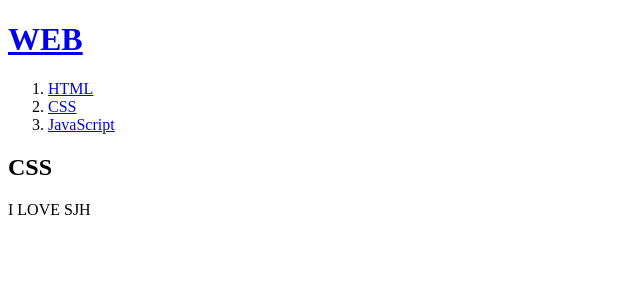
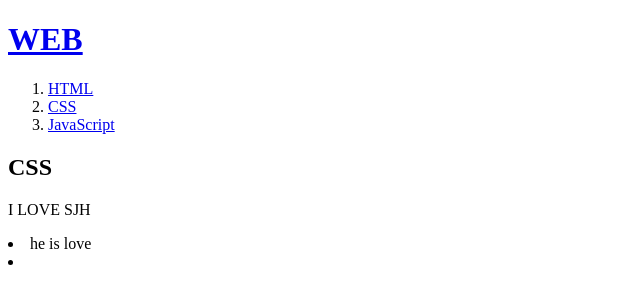
Before and after one commit to ChoiEarth/mt_first_web_site, a plain HTML site: page 2.html in a window 1280 px wide. Shown: the full height of the page, 0-640 px from the left. Drawn offline with Linux system fonts and the light colour scheme.

Commit message:
Add files via upload

```diff
--- a/2.html
+++ b/2.html
@@ -1,7 +1,7 @@
 <!doctype html>
 <html>
 <head>
-  <title>WEB1 - JIGU IS TEST </title>
+  <title>WEB1 - JIGU IS test </title>
   <meta charset="utf-8">
 </head>
 <body>
@@ -12,7 +12,8 @@
     <li> <a href="3.html">JavaScript</a></li>
   </ol>
   <h2>CSS</h2>
-  I LOVE SJH
+  <p>I LOVE SJH</p>
+  <li>he is love<li>
     <a
   </p>
   </body>
```
